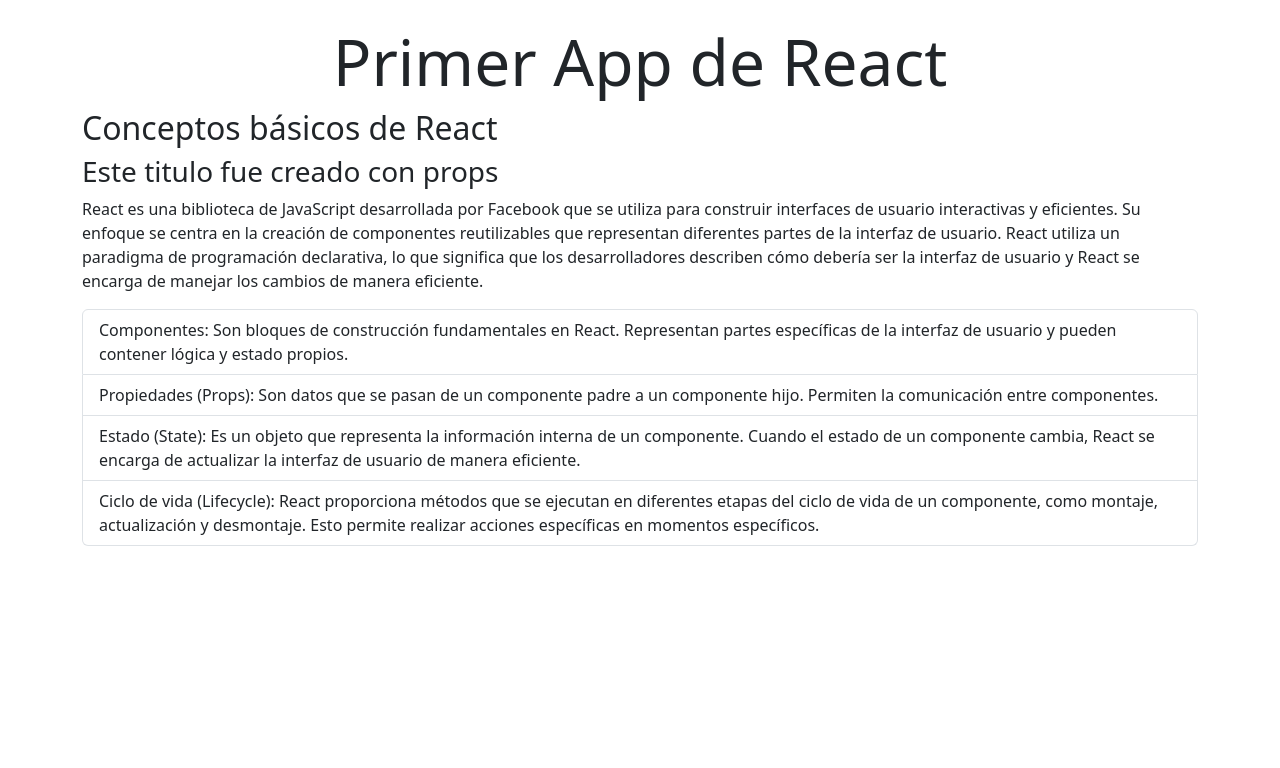
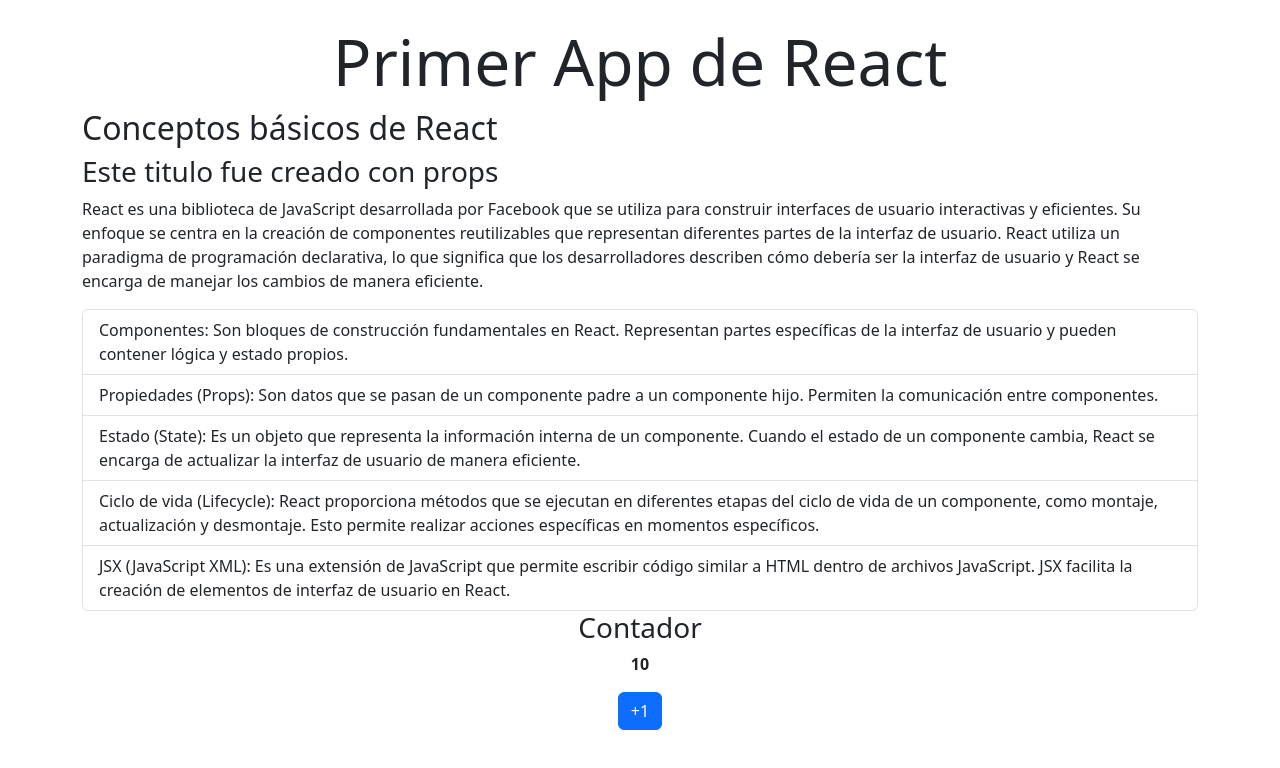
Before and after one commit to Agustin030s/primerAppReact, a React (Vite) app: page / in a window 1280 px wide. Shown: the top 768 px of the page. Built offline with nearby package versions, Linux system fonts and the light colour scheme.

Commit message:
se creo el componente Contador

```diff
--- a/src/App.jsx
+++ b/src/App.jsx
@@ -1,3 +1,4 @@
+import Contador from "./components/Contador";
 import Informacion from "./components/Informacion";
 import "bootstrap/dist/css/bootstrap.min.css";
 
@@ -9,6 +10,7 @@
     <section className="container my-4">
       <h1 className="text-center display-3">Primer App de React</h1>
       <Informacion tituloSecundario='Este titulo fue creado con props' ></Informacion>
+      <Contador></Contador>
       {/* <Informacion /> */}
     </section>
   );
--- /dev/null
+++ b/src/components/Contador.jsx
@@ -0,0 +1,14 @@
+const Contador = () => {
+  let contador = 0;
+  return (
+    <article className="text-center">
+      <h3>Contador</h3>
+      <p className="fw-bold">10</p>
+      <button className="btn btn-primary" id="btnIncrementar">
+        +1
+      </button>
+    </article>
+  );
+};
+
+export default Contador;
--- a/src/components/Informacion.jsx
+++ b/src/components/Informacion.jsx
@@ -34,6 +34,7 @@
           actualización y desmontaje. Esto permite realizar acciones específicas
           en momentos específicos.
         </li>
+        <li className="list-group-item">JSX (JavaScript XML): Es una extensión de JavaScript que permite escribir código similar a HTML dentro de archivos JavaScript. JSX facilita la creación de elementos de interfaz de usuario en React.</li>
       </ol>
     </section>
   );
```
